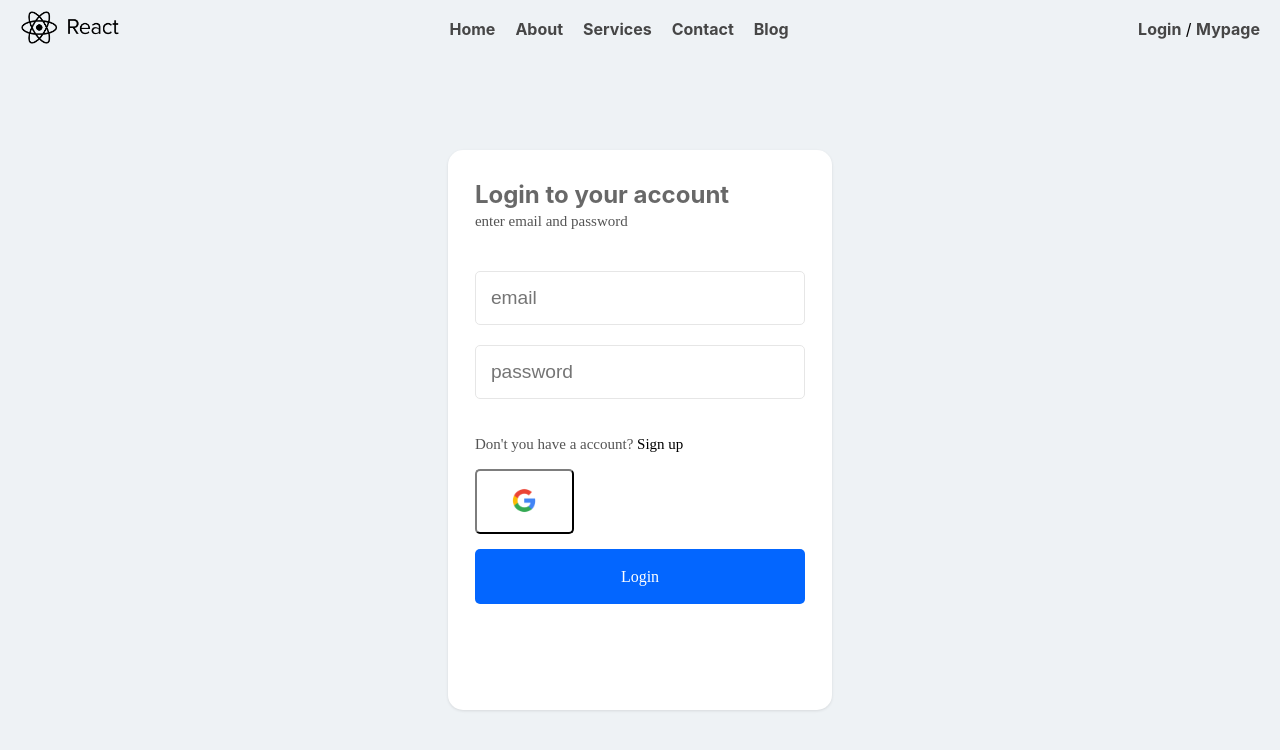
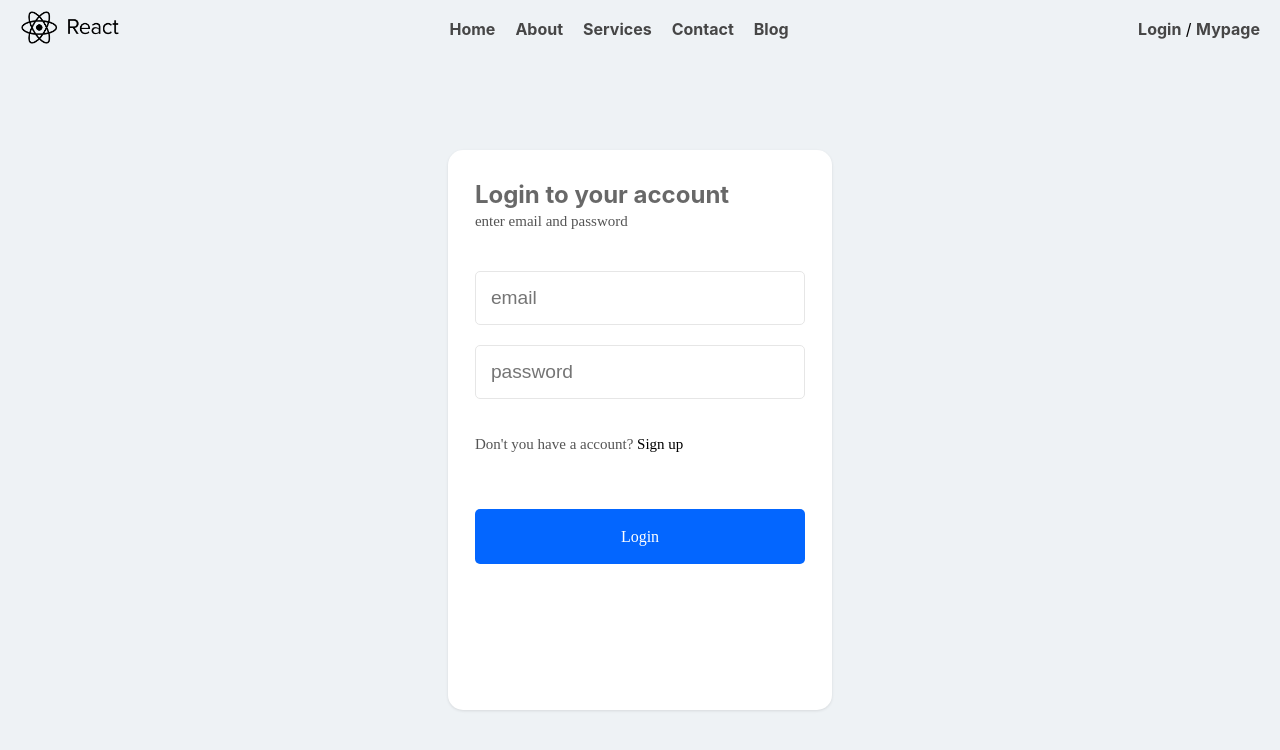
Before and after one commit to Kyonggi-Project/front-end, a React (Create React App) app: page /login in a window 1280 px wide. Shown: the top 750 px of the page. Built offline with nearby package versions, Linux system fonts and the light colour scheme.

Commit message:
Update Google Oauth Login

```diff
--- a/src/components/Login.jsx
+++ b/src/components/Login.jsx
@@ -2,6 +2,8 @@ import React from 'react';
 import './Login.css';
 import { useState } from 'react';
 import axios from "axios";
+import { GoogleLogin } from "@react-oauth/google";
+import { GoogleOAuthProvider } from '@react-oauth/google';
 
 export default function Login() {
   const [enteredValues, setEnteredValues] = useState({
@@ -21,18 +23,6 @@ export default function Login() {
       ...prevValues,
       [identifier]: value
     }))
-  }
-
-  function handleGoogleLogin() {
-    const googleAuthUrl = 'https://accounts.google.com/o/oauth2/v2/auth?' + new URLSearchParams({
-      response_type: 'token',
-      client_id: 'YOUR_CLIENT_ID', // Google 개발자 콘솔에서 생성한 클라이언트 ID
-      redirect_uri: window.location.origin, // 로그인 후 리다이렉트될 URL
-      scope: 'profile email', // 요청할 권한(scope) 설정
-    });
-
-    // Google OAuth 페이지로 리다이렉트
-    window.location.href = googleAuthUrl;
   }
 
   return (
@@ -60,7 +50,16 @@ export default function Login() {
             />
           </div>
           <p className='additional-text'>Don't you have a account? <a href='/signup'>Sign up</a></p>
-          <button className='oauth-button' onClick={handleGoogleLogin}><img src='../google.png' width='30px' alt='google' /></button>
+          <GoogleOAuthProvider clientId='{clientId}'>
+                <GoogleLogin
+                    onSuccess={(res) => {
+                        console.log(res);
+                    }}
+                    onFailure={(err) => {
+                        console.log(err);
+                    }}
+                />
+          </GoogleOAuthProvider>
           <button className="login-button" onClick={handleSubmit}>Login</button>
         </form>
       </div>
```
